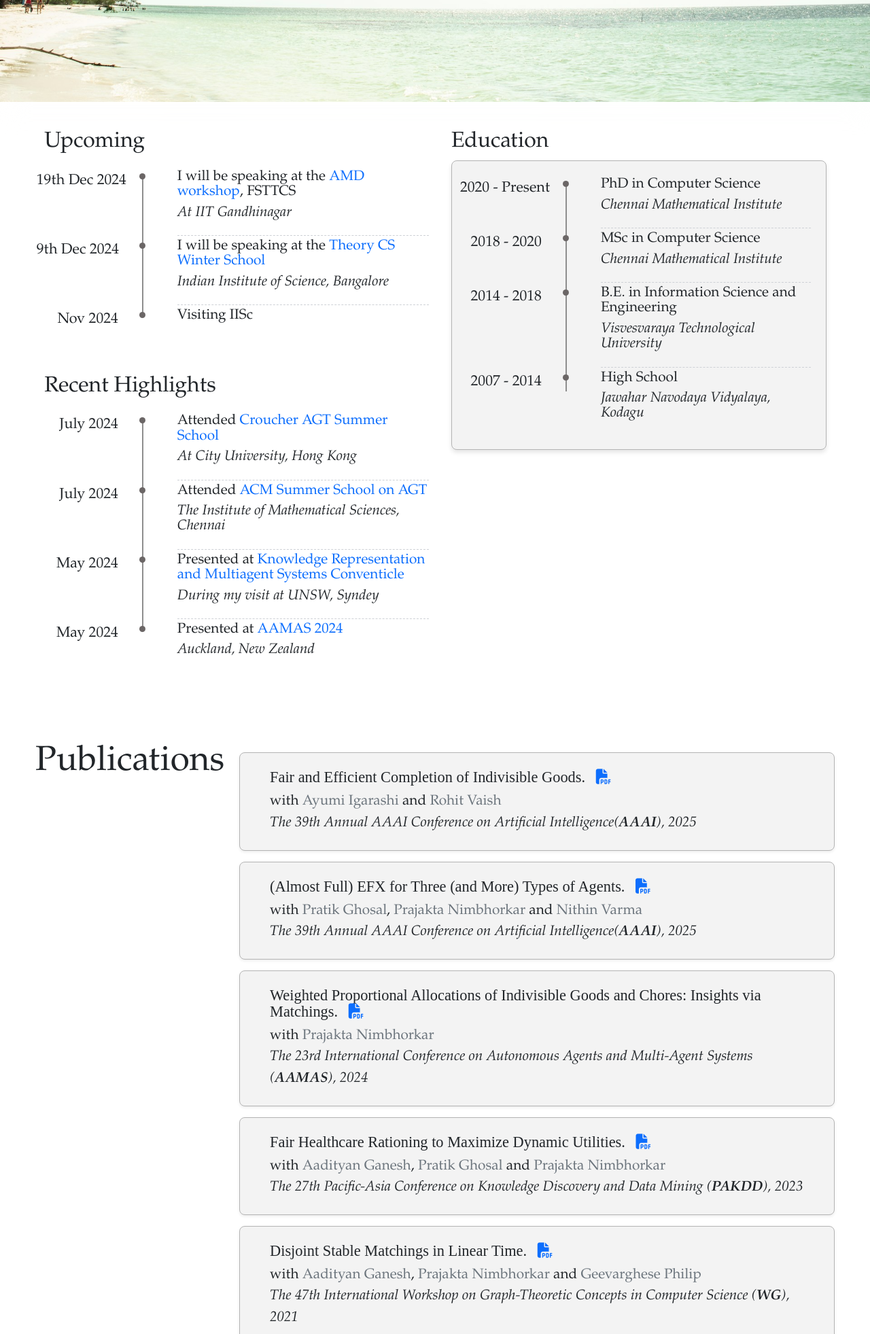
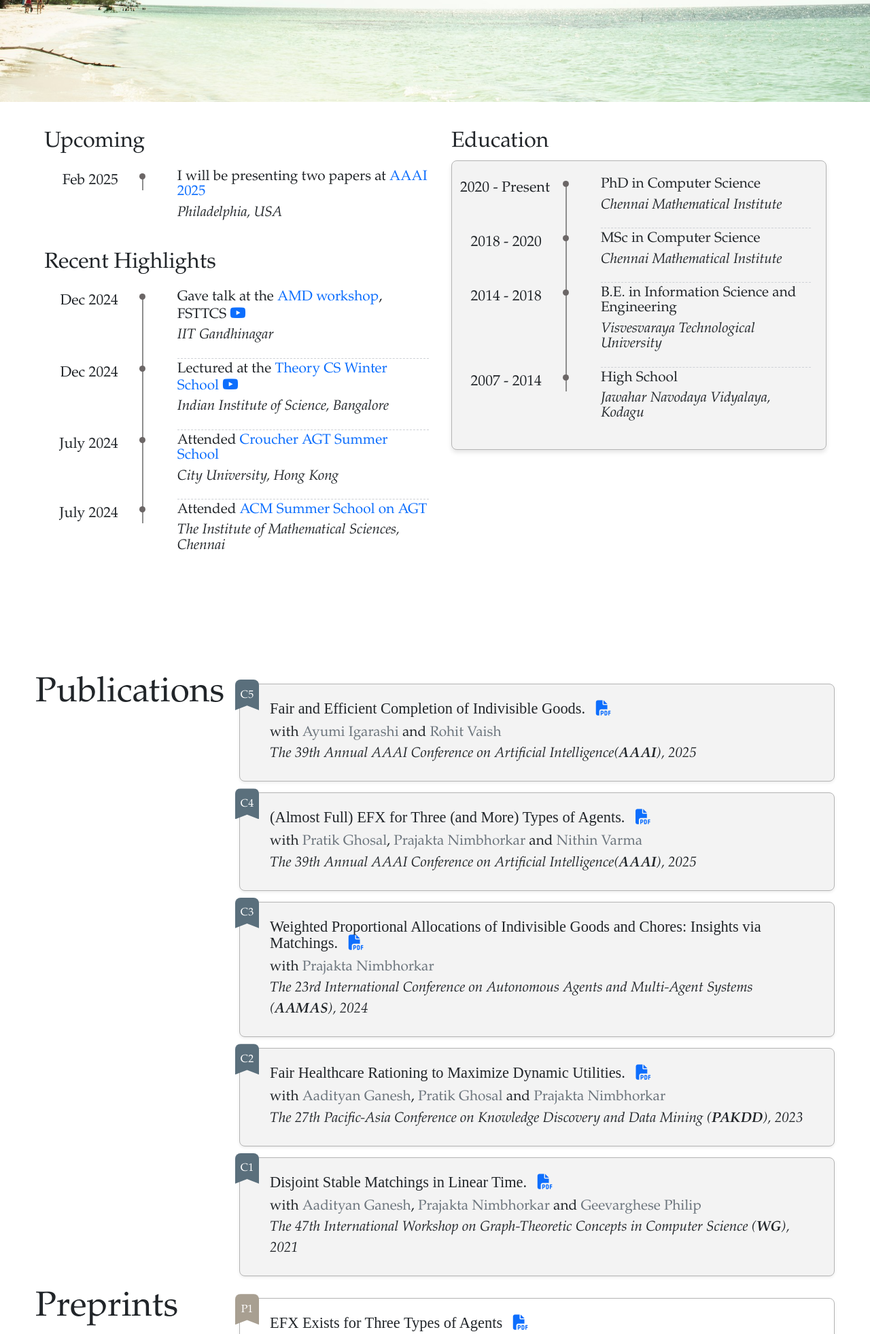
Before and after one commit to severus-tux/severus-tux.github.io, a PHP site: page / in a window 1280 px wide. Shown: the part 650-2613 px from the top of the page at 68% size. Run offline with PHP 8.4, Linux system fonts and the light colour scheme; some libraries are stand-ins or nearby versions.

Commit message:
added tags

```diff
--- a/assets/css/style.css
+++ b/assets/css/style.css
@@ -123,6 +123,37 @@ section {
     padding-bottom: 20pt;
 }
 /* Card Styles */
+
+.bookmark {
+    position: absolute; /* Place it relative to the card */
+    top: -7px; /* Slightly outside the card */
+    left: -7px; /* Slightly outside the card */
+    width: 35px; /* Width of the bookmark */
+    height: 45px; /* Height of the bookmark */
+    /* background-color: #007bff; Blue background for the bookmark */
+    color: white; /* White text color */
+    font-weight: normal; /* Bold text */
+    font-size: 1rem; /* Adjust text size */
+    display: flex; /* Center the text */
+    justify-content: center; /* Horizontally center the text */
+    align-items: center; /* Vertically center the text */
+    border-radius: 8px 8px 0 0; /* Rounded corners at the top */
+    clip-path: polygon(0% 0%, 100% 0%, 100% 100%, 50% 85%, 0% 100%); /* Triangle cut-out at the bottom */
+    z-index: 10; /* Ensure it stays above the card */
+    box-shadow: 0 2px 4px rgba(0, 0, 0, 0.1); /* Subtle shadow for a realistic effect */
+}
+
+.conference{
+    background-color: #5A6F7C;
+}
+.preprint{
+    background-color: #A89F91;
+}
+
+.journal{
+    background-color: #C48D8F;
+}
+
 .card {
     background-color: var(--card-bg-color-paper); /* Less transparent for better visibility */
     border: none;
--- a/index.html
+++ b/index.html
@@ -154,19 +154,15 @@
 
                         <div class="event-list">
                             <ul class="timeline">
-                                <li class="event" data-date="19th Dec 2024">
-                                    <h4>I will be speaking at the <a href="https://www.tcs.tifr.res.in/~amd-24/">AMD workshop</a>, FSTTCS</h4>
-                                    <p>At IIT Gandhinagar</p>
-                                </li>
-                                <li class="event" data-date="9th Dec 2024">
-                                    <h4>I will be speaking at the <a href="https://algo.csa.iisc.ac.in/winterschool24/">Theory CS Winter School</a></h4>
-                                    <p>Indian Institute of Science, Bangalore</p>
+                                <li class="event" data-date="Feb 2025">
+                                    <h4>I will be presenting two papers at <a href="https://aaai.org/conference/aaai/aaai-25/">AAAI 2025</a></h4>
+                                    <p>Philadelphia, USA</p>
                                 </li>
 
-                                <li class="event" data-date="Nov 2024">
-                                    <h4>Visiting IISc</h4>
+                                <!-- <li class="event" data-date="Nov 2024">
+                                    <h4>Visiting </h4>
                                     <p>&nbsp; </p>
-                                </li>
+                                </li> -->
                             </ul>
                         </div>
 
@@ -176,22 +172,21 @@
 
                         <div class="event-list">
                             <ul class="timeline">
+                                <li class="event" data-date="Dec 2024">
+                                    <h4>Gave talk at the <a href="https://www.tcs.tifr.res.in/~amd-24/">AMD workshop</a>, FSTTCS <a href="https://www.youtube.com/live/zBQFJ8hHp1U?si=HYV6NLcZ98xae6ZM" target="_blank"><i class="fab fa-youtube"></i></a></h4>
+                                    <p>IIT Gandhinagar</p>
+                                </li>
+                                <li class="event" data-date="Dec 2024">
+                                    <h4>Lectured at the <a href="https://algo.csa.iisc.ac.in/winterschool24/">Theory CS Winter School</a> <a href="https://www.youtube.com/watch?v=sHIb4tAs_G8&list=PLmx4utxjUQD6GVpJs1_e0IbdsW1kGqnbj&index=5" target="_blank"><i class="fab fa-youtube"></i></a></h4>
+                                    <p>Indian Institute of Science, Bangalore</p>
+                                </li>
                                 <li class="event" data-date="July 2024">
                                     <h4>Attended <a href="https://projects.croucher.org.hk/summer-courses/algorithmic-game-theory">Croucher AGT Summer School</a></h4>
-                                    <p>At City University, Hong Kong</p>
+                                    <p>City University, Hong Kong</p>
                                 </li>
                                 <li class="event" data-date="July 2024">
                                     <h4>Attended <a href="https://docs.google.com/document/d/1S_W7r6wRa1B9YsouIigHfdIxZ4bwBQB6/edit">ACM Summer School on AGT</a></h4>
                                     <p>The Institute of Mathematical Sciences, Chennai</p>
-                                </li>
-
-                                <li class="event" data-date="May 2024">
-                                    <h4>Presented at <a href="https://cgi.cse.unsw.edu.au/~mit/krmascon24.html">Knowledge Representation and Multiagent Systems Conventicle</a></h4>
-                                    <p>During my visit at UNSW, Syndey</p>
-                                </li>
-                                <li class="event" data-date="May 2024">
-                                    <h4>Presented at <a href="https://www.aamas2024-conference.auckland.ac.nz/">AAMAS 2024</a></h4>
-                                    <p>Auckland, New Zealand</p>
                                 </li>
                             </ul>
                         </div>
@@ -254,8 +249,11 @@
 
                     <!-- Research Card 2 -->
                     <div class="card my-3 shadow-sm">
+                        <div class="bookmark conference">
+                            <span>C5</span>
+                        </div>
                         <div class="card-body">
-                            <h5 class="card-title">Fair and Efficient Completion of Indivisible Goods.
+                            <h5 class="card-title"> Fair and Efficient Completion of Indivisible Goods.
                                 <a href="https://arxiv.org/pdf/2406.09468" class="link-primary"><i class="fa-solid fa-file-pdf"></i></a>
                             </h5>
                             <p class="card-text-coauthors">with
@@ -266,8 +264,12 @@
                         </div>
                     </div>
 
+
                     <!-- Research Card 1 -->
                     <div class="card my-3 shadow-sm">
+                        <div class="bookmark conference">
+                            <span>C4</span>
+                        </div>
                         <div class="card-body">
                             <h5 class="card-title">(Almost Full) EFX for Three (and More) Types of Agents.
                                 <a href="https://arxiv.org/pdf/2301.10632" class="link-primary"><i class="fa-solid fa-file-pdf"></i></a>
@@ -284,6 +286,9 @@
 
                     <!-- Research Card 1 -->
                     <div class="card my-3 shadow-sm">
+                        <div class="bookmark conference">
+                            <span>C3</span>
+                        </div>
                         <div class="card-body">
                             <h5 class="card-title">Weighted Proportional Allocations of Indivisible Goods and Chores: Insights via Matchings.
                                 <a href="https://arxiv.org/pdf/2312.15479.pdf" class="link-primary"><i class="fa-solid fa-file-pdf"></i></a>
@@ -298,6 +303,9 @@
 
                     <!-- Research Card 2 -->
                     <div class="card my-3 shadow-sm">
+                        <div class="bookmark conference">
+                            <span>C2</span>
+                        </div>
                         <div class="card-body">
                             <h5 class="card-title">Fair Healthcare Rationing to Maximize Dynamic Utilities.
                                 <a href="https://arxiv.org/pdf/2303.11053.pdf" class="link-primary"><i class="fa-solid fa-file-pdf"></i></a>
@@ -313,6 +321,9 @@
 
                     <!-- Research Card 3 -->
                     <div class="card my-3 shadow-sm">
+                        <div class="bookmark conference">
+                            <span>C1</span>
+                        </div>
                         <div class="card-body">
                             <h5 class="card-title">Disjoint Stable Matchings in Linear Time.
                                 <a href="https://arxiv.org/pdf/2011.13248" class="link-primary"><i class="fa-solid fa-file-pdf"></i></a>
@@ -348,6 +359,9 @@
 
                     <!-- Research Card 1 -->
                     <div class="card my-3 shadow-sm">
+                        <div class="bookmark preprint">
+                            <span>P1</span>
+                        </div>
                         <div class="card-body">
                             <h5 class="card-title">EFX Exists for Three Types of Agents
                                 <a href="https://arxiv.org/pdf/2410.13580" class="link-primary"><i class="fa-solid fa-file-pdf"></i></a>
```
Also changed, not shown: other parts of assets/css/style.css (+52 -1 lines).
